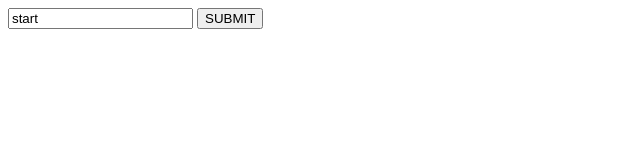
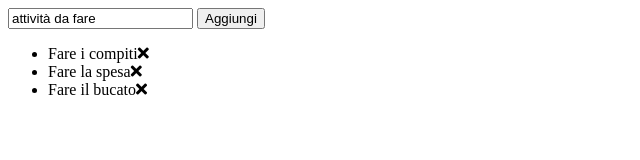
Before and after one commit to simonebresci/vue-todolist, a plain HTML site: page index.html in a window 1280 px wide. Shown: the whole page, without its empty margins (0-640 px from the left). Drawn offline with nearby package versions, Linux system fonts and the light colour scheme.

Commit message:
todolist funzionante (no grafica)

```diff
--- a/index.html
+++ b/index.html
@@ -3,6 +3,9 @@
   <head>
     <meta charset="utf-8">
     <title>Vue - Todo List</title>
+
+    <!-- FontAwesome -->
+    <link rel="stylesheet" href="https://use.fontawesome.com/releases/v5.5.0/css/all.css">
 
     <!-- Vue -->
     <script src="https://cdn.jsdelivr.net/npm/vue"></script>
@@ -11,13 +14,18 @@
   <body>
     <div id='root'>
 
-      <input v-model="inputField" @keyup.enter="pushElement(inputField)">
-      <button  @click="pushElement(inputField)"> SUBMIT </button>
+      <!-- Inserimento voce elenco -->
+      <input @keyup.enter="pushElement" v-model="inputAttivita">
+      <button @click="pushElement"> Aggiungi</button>
 
-
-      <ul>
-        <li v-for="cosa in listaCose"> {{cosa}}</li>
-      </ul>
+      <!-- Lista todo -->
+      <div class="bg-todolist">
+        <ul class="todolist">
+          <li v-for="(att,indexList) in listaTodo" class="todo-element" >
+            <span >{{att}}</span><i @click="removeElement(indexList)" class="fas fa-times"></i>
+          </li>
+        </ul>
+      </div>
 
     </div>
     <script src="./js/main.js" charset="utf-8"></script>
--- a/js/main.js
+++ b/js/main.js
@@ -8,15 +8,29 @@
 // Vi lascio un esempio di todolist.
 // Buon divertimento branco!
 
+
+// Todo:
+// - non accettare input vuoto
+
+
+
 var app = new Vue ({
   el: '#root',
   data: {
-    listaCose: [],
-    inputField: 'start'
+    listaTodo: ['Fare i compiti', 'Fare la spesa', 'Fare il bucato'],
+    inputAttivita: 'attività da fare'
   },
   methods : {
-    pushElement: function (elemento){
-      this.listaCose.push(elemento);
+    pushElement: function (){
+      if(this.inputAttivita != ''){
+        this.listaTodo.push(this.inputAttivita);
+      }
+    },
+    removeElement: function (index){
+      // Rimuovere elemento con funzione .filter
+      this.listaTodo = this.listaTodo.filter( (element,i) =>{
+        return (i != index);
+      });
     }
   }
 
```
